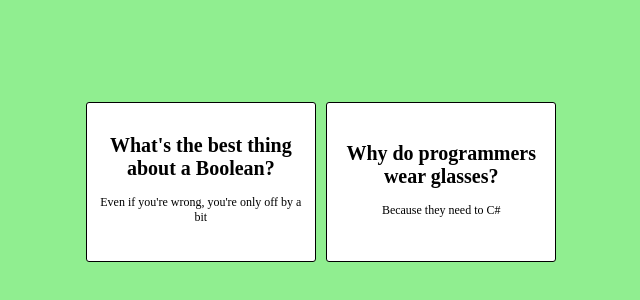
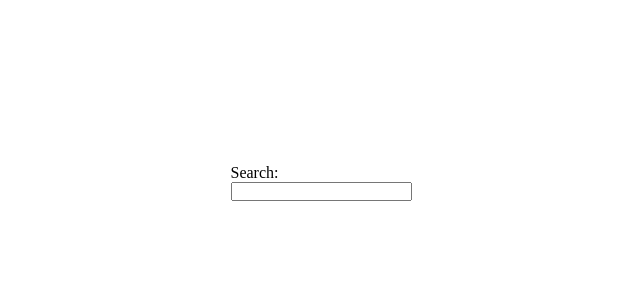
Before and after one commit to Huuduc2707/reactjs-exercise, a React (Create React App) app: page / in a window 1280 px wide. Shown: the part 218-518 px from the top of the page, without its empty margins (319-959 px from the left). Built offline with nearby package versions, Linux system fonts and the light colour scheme.

Commit message:
Completed exercise 7

```diff
--- a/src/App.tsx
+++ b/src/App.tsx
@@ -1,4 +1,4 @@
-import Exercise6 from "./components/Exercise6";
+import Exercise7 from "./components/Exercise7";
 export default function App(): JSX.Element{
-    return <Exercise6 />;
+    return <Exercise7 />;
 }
--- /dev/null
+++ b/src/components/Exercise7.tsx
@@ -0,0 +1,19 @@
+import '../style/exercise7.css';
+let fruits: Array<string> = ["Banana", "Apple", "Orange", "Mango", "Pineapple", "Watermelon"];
+export default function Exercise7(): JSX.Element{
+    function suggest(text: string): void{
+        let suggestionList: HTMLElement|null = document.getElementById('suggest-text');
+        let suggestions: string = "";
+        fruits.forEach((fruit: string): void => {
+            if(text && fruit.toLowerCase().includes(text.toLowerCase())) suggestions += `${fruit}<br>`;
+        });
+        suggestionList!.innerHTML = suggestions;
+    }
+    return (
+        <div>
+            <p>Search: </p>
+            <input type="search" onChange={():void=>suggest(document.getElementsByTagName('input')[0].value)}/>
+            <p id="suggest-text"></p>
+        </div>
+    );
+}
--- /dev/null
+++ b/src/style/exercise7.css
@@ -0,0 +1,15 @@
+html{
+    height: 100%;
+}
+
+body{
+    height: 100%;
+    display: flex;
+    justify-content: center;
+    align-items: center;
+}
+
+#suggest-text{
+    text-align: center;
+    font-size: 15px;
+}
```
